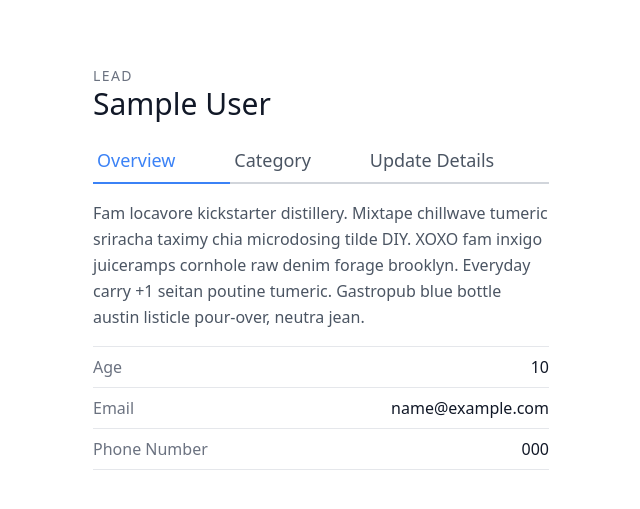
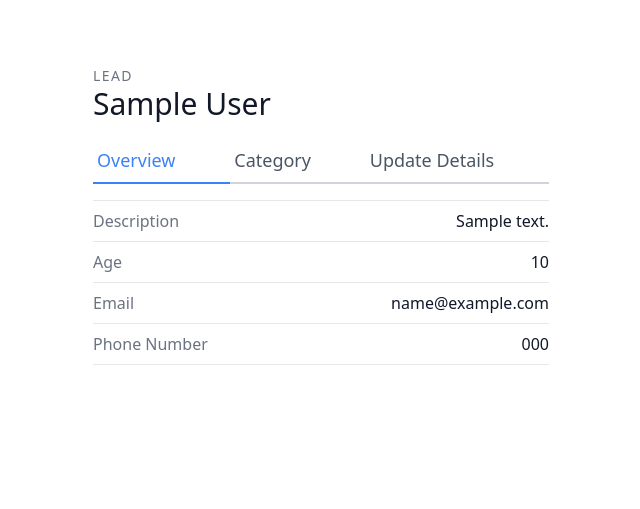
Before and after one commit to vparjunmohan/django-crm, a Django app: page /leads/1/ in a window 1280 px wide. Shown: the part 134-643 px from the top of the page, without its empty margins (51-691 px from the left). Run offline with Django 3.2, Linux system fonts and the light colour scheme; a user stored in the database is signed in; tables that the repository leaves empty hold one stand-in row (values such as "Sample post"); some libraries are stand-ins or nearby versions.

Commit message:
updated lead_detail.html template

```diff
--- a/templates/lead_detail.html
+++ b/templates/lead_detail.html
@@ -23,12 +23,10 @@
             >Update Details</a
           >
         </div>
-        <p class="leading-relaxed mb-4">
-          Fam locavore kickstarter distillery. Mixtape chillwave tumeric
-          sriracha taximy chia microdosing tilde DIY. XOXO fam inxigo juiceramps
-          cornhole raw denim forage brooklyn. Everyday carry +1 seitan poutine
-          tumeric. Gastropub blue bottle austin listicle pour-over, neutra jean.
-        </p>
+        <div class="flex border-t border-gray-200 py-2">
+          <span class="text-gray-500">Description</span>
+          <span class="ml-auto text-gray-900"> {{ lead.description }} </span>
+        </div>
         <div class="flex border-t border-gray-200 py-2">
           <span class="text-gray-500">Age</span>
           <span class="ml-auto text-gray-900"> {{ lead.age }} </span>
```
